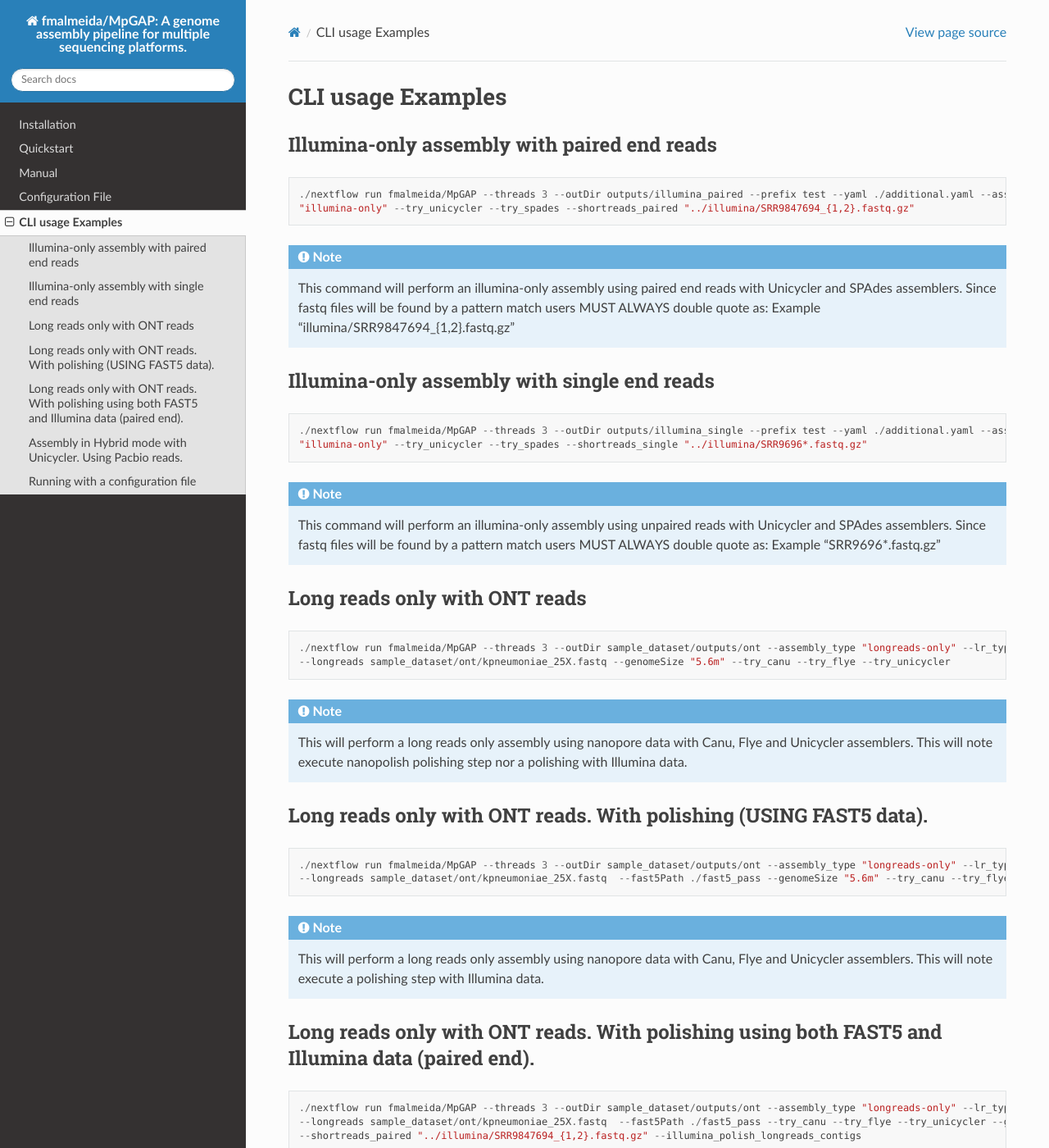
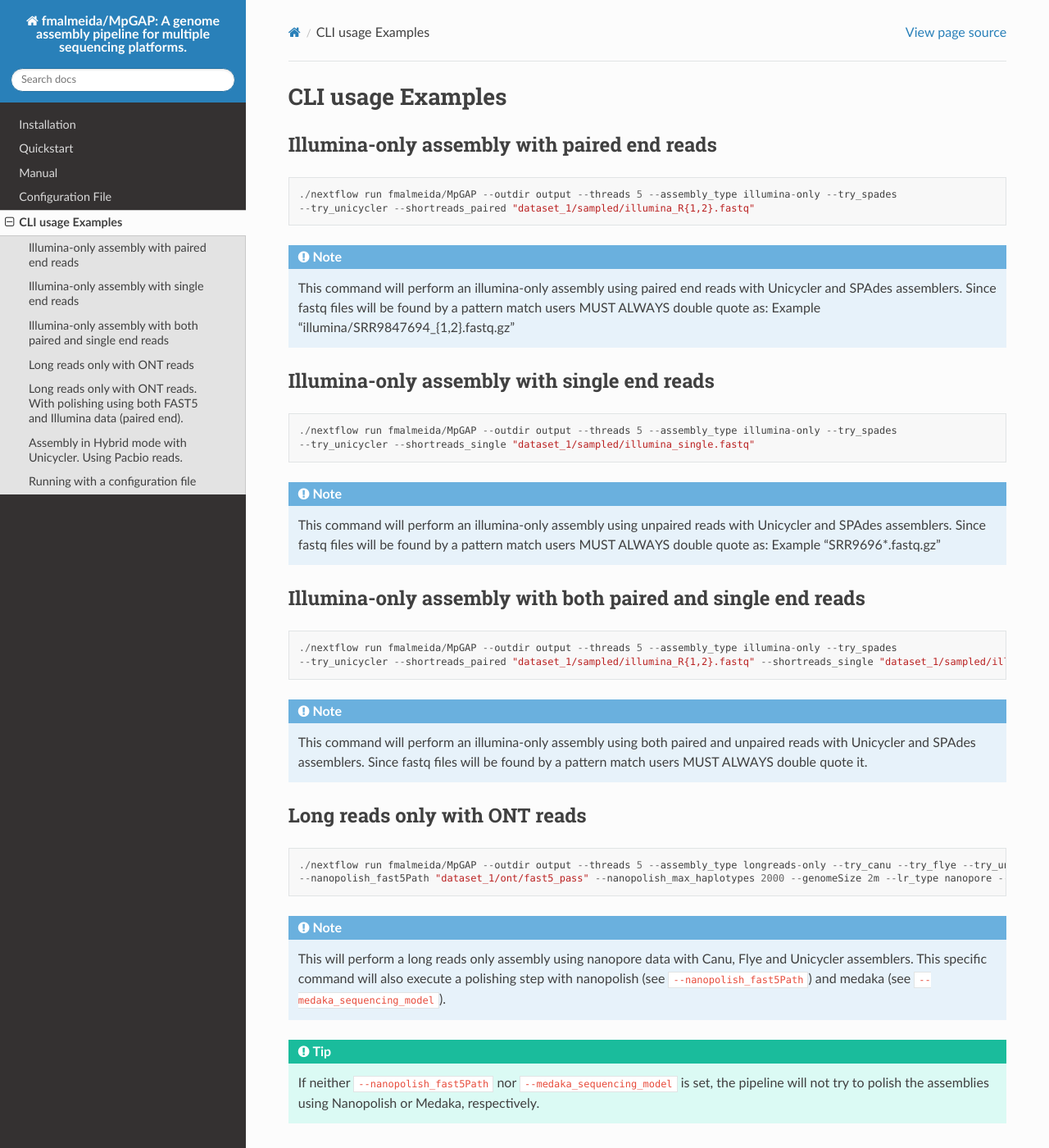
Before and after one commit to fmalmeida/MpGAP, a Sphinx documentation site: the page built from docs/examples.rst, in a window 1280 px wide and 1400 px high. Shown: the whole window at 82% size. Built offline with Sphinx 7.4.7 and the Read the Docs theme 2.0.0, drawn with Linux system fonts in a browser that asks for light colours.

Commit message:
Longreads only assembly added

```diff
--- a/docs/examples.rst
+++ b/docs/examples.rst
@@ -9,8 +9,8 @@ Illumina-only assembly with paired end reads
 
 ::
 
-   ./nextflow run fmalmeida/MpGAP --threads 3 --outDir outputs/illumina_paired --prefix test --yaml ./additional.yaml --assembly_type
-   "illumina-only" --try_unicycler --try_spades --shortreads_paired "../illumina/SRR9847694_{1,2}.fastq.gz"
+   ./nextflow run fmalmeida/MpGAP --outdir output --threads 5 --assembly_type illumina-only --try_spades
+   --try_unicycler --shortreads_paired "dataset_1/sampled/illumina_R{1,2}.fastq"
 
 .. note::
 
@@ -22,39 +22,43 @@ Illumina-only assembly with single end reads
 
 ::
 
-  ./nextflow run fmalmeida/MpGAP --threads 3 --outDir outputs/illumina_single --prefix test --yaml ./additional.yaml --assembly_type
-  "illumina-only" --try_unicycler --try_spades --shortreads_single "../illumina/SRR9696*.fastq.gz"
+  ./nextflow run fmalmeida/MpGAP --outdir output --threads 5 --assembly_type illumina-only --try_spades
+  --try_unicycler --shortreads_single "dataset_1/sampled/illumina_single.fastq"
 
 .. note::
 
   This command will perform an illumina-only assembly using unpaired reads with Unicycler and SPAdes assemblers.
   Since fastq files will be found by a pattern match users MUST ALWAYS double quote as: Example "SRR9696*.fastq.gz"
 
+Illumina-only assembly with both paired and single end reads
+============================================================
+
+::
+
+  ./nextflow run fmalmeida/MpGAP --outdir output --threads 5 --assembly_type illumina-only --try_spades
+  --try_unicycler --shortreads_paired "dataset_1/sampled/illumina_R{1,2}.fastq" --shortreads_single "dataset_1/sampled/illumina_single.fastq"
+
+.. note::
+
+  This command will perform an illumina-only assembly using both paired and unpaired reads with Unicycler and SPAdes assemblers.
+  Since fastq files will be found by a pattern match users MUST ALWAYS double quote it.
+
 Long reads only with ONT reads
 ==============================
 
 ::
 
-  ./nextflow run fmalmeida/MpGAP --threads 3 --outDir sample_dataset/outputs/ont --assembly_type "longreads-only" --lr_type nanopore
-  --longreads sample_dataset/ont/kpneumoniae_25X.fastq --genomeSize "5.6m" --try_canu --try_flye --try_unicycler
+  ./nextflow run fmalmeida/MpGAP --outdir output --threads 5 --assembly_type longreads-only --try_canu --try_flye --try_unicycler --medaka_sequencing_model r941_min_fast_g303
+  --nanopolish_fast5Path "dataset_1/ont/fast5_pass" --nanopolish_max_haplotypes 2000 --genomeSize 2m --lr_type nanopore --longreads "dataset_1/ont/ont_reads.fastq"
 
 .. note::
 
-  This will perform a long reads only assembly using nanopore data with Canu, Flye and Unicycler assemblers. This will note execute nanopolish
-  polishing step nor a polishing with Illumina data.
+  This will perform a long reads only assembly using nanopore data with Canu, Flye and Unicycler assemblers. This specific command will also execute a polishing step with
+  nanopolish (see ``--nanopolish_fast5Path``) and medaka (see ``--medaka_sequencing_model``).
 
-Long reads only with ONT reads. With polishing (USING FAST5 data).
-==================================================================
+.. tip::
 
-::
-
-  ./nextflow run fmalmeida/MpGAP --threads 3 --outDir sample_dataset/outputs/ont --assembly_type "longreads-only" --lr_type nanopore
-  --longreads sample_dataset/ont/kpneumoniae_25X.fastq  --fast5Path ./fast5_pass --genomeSize "5.6m" --try_canu --try_flye --try_unicycler
-
-.. note::
-
-  This will perform a long reads only assembly using nanopore data with Canu, Flye and Unicycler assemblers. This will note execute a
-  polishing step with Illumina data.
+  If neither ``--nanopolish_fast5Path`` nor ``--medaka_sequencing_model`` is set, the pipeline will not try to polish the assemblies using Nanopolish or Medaka, respectively.
 
 Long reads only with ONT reads. With polishing using both FAST5 and Illumina data (paired end).
 ===============================================================================================
--- a/docs/manual.rst
+++ b/docs/manual.rst
@@ -8,7 +8,8 @@ Input
 =====
 
     * path to fastq files containing sequencing reads (Illumina, Nanopore or Pacbio)
-    * path to Pacbio .bam or .h5 files containing raw data
+    * path to Pacbio subreads.bam file containing raw data
+    * path to Nanopore FAST5 files containing raw data
 
 .. note::
 
@@ -16,10 +17,14 @@ Input
    When setting the parameters, please **always** give full path to a hard file,
    not to a link. This will prevent file access fail.
 
+.. note::
+
+   Remember to **always** write input paths inside double quotes.
+
 .. tip::
 
-  Hybrid assemblies can be achieved with Unicycler hybrid mode, by giving long and
-  short reads or, by polishing an long reads only assembly. For this, users will have
+  Hybrid assemblies can be achieved with Unicycler|SPAdes hybrid mode, by giving long and
+  short reads or, by polishing a long reads only assembly. For the latter, users will have
   to set ``assembly_type = 'longreads-only'``, set path to Illumina reads and use the
   ``illumina_polish_longreads_contigs`` parameter.
 
@@ -39,7 +44,7 @@ Usage example
      - Default value
      - Description
 
-   * - ``--outDir``
+   * - ``--outdir``
      - Y
      - output
      - Name of directory to store output values
@@ -62,7 +67,7 @@ Usage example
    * - ``--canu_additional_parameters``
      - N
      - NA
-     - If user wants Canu additional parameters
+     - Passes additional parameters for Canu assembler. E.g. 'correctedErrorRate=0.075 corOutCoverage=200'. Must be given as shown in Canu's manual.
 
    * - ``--try_unicycler``
      - N
@@ -72,7 +77,7 @@ Usage example
    * - ``--unicycler_additional_parameters``
      - N
      - NA
-     - If user wants Unicycler additional parameters
+     - Passes additional parameters for Unicycler assembler. E.g. '--mode conservative --no_correct'. Must be given as shown in Unicycler's manual.
 
    * - ``--try_flye``
      - N
@@ -82,7 +87,7 @@ Usage example
    * - ``--flye_additional_parameters``
      - N
      - NA
-     - If user wants Flye additional parameters
+     - Passes additional parameters for Flye assembler. E.g. '--meta --iterations 4'. Must be given as shown in Flye's manual.
 
    * - ``--try_spades``
      - N
@@ -92,47 +97,53 @@ Usage example
    * - ``--spades_additional_parameters``
      - N
      - NA
-     - If user wants SPAdes additional parameters
+     - Passes additional parameters for SPAdes assembler. E.g. '--meta --plasmids'. Must be given as shown in Spades' manual.
 
    * - ``--shortreads_paired``
-     - (if assembly mode is hybrid or illumina-only)
+     - Y (for hybrid and illumina-only modes)
      - NA
-     - Path to Illumina paired end reads
+     - Path to Illumina paired end reads. E.g. "read_pair_{1,2}.fastq".
 
    * - ``--shortreads_single``
-     - (if assembly mode is hybrid or illumina-only)
+     - Y (for hybrid and illumina-only modes)
      - NA
-     - Path to Illumina unpaired reads
+     - Path to Illumina single end reads. E.g. "reads\*.fastq".
 
    * - ``--longreads``
-     - (if assembly mode is hybrid or longreads-only)
+     - Y (for hybrid and longreads-only modes)
      - NA
-     - Path to long reads file
+     - Path to longreads in FASTA or FASTQ formats.
+
+   * - ``--lr_type``
+     - Y (for hybrid and longreads-only modes)
+     - nanopore
+     - Tells whether input longreads are: pacbio or nanopore.
 
    * - ``--medaka_sequencing_model``
-     - (if user wants to polish longreads-only assembly with Medaka)
+     - N
      - NA
-     - Selects ONT sequencing model for Medaka Polish step
-
-   * - ``--lr_type``
-     - (if assembly mode is hybrid or longreads-only)
-     - nanopore
-     - Tells whether input longreads are: pacbio or nanopore
+     - Used to polish a longreads-only assembly with Medaka. It selects a Medaka ONT sequencing model for polishing.
 
    * - ``--nanopolish_fast5Path``
-     - (if user wants to polish longreads-only assembly with Nanopolish)
+     - N
      - NA
-     - Sets path to dir containing FAST5 data for nanopolish step
+     - Used to polish a longreads-only assembly with Nanopolish. It sets path to the directory containing all the FAST5 files containing the raw data.
+
+   * - ``--nanopolish_max_haplotypes``
+     - N
+     - 1000
+     - It sets the max number of haplotypes to be considered by Nanopolish. Sometimes the pipeline may crash because to much variation was found exceeding the limit.
 
    * - ``--pacbio_all_bam_path``
      - N
      - NA
-     - Sets path to Pacbio .bam subreads file (files .bai mus be in the same directory)
+     - Path to all subreads.bam files for the given reads. Whenever set, the pipeline will execute a polishing step with VarianCaller through arrow.
+     Arrow is supported for PacBio Sequel data and RS data with the P6-C4 chemistry.
 
    * - ``--genomeSize``
-     - (If ``--try_canu`` or ``--try_flye``)
+     - Y (for Canu and Flye assemblers)
      - NA
-     - Sets expected genome size
+     - Sets expected genome size. E.g. 5.6m; 1.2g.
 
    * - ``--illumina_polish_longreads_contigs``
      - N
@@ -141,7 +152,7 @@ Usage example
      the hybrid mode of Unicycler and SPAdes are executed. If used, users must remember to select which assemblers
      to use for a long reads only assembly first: ``--try_unicycler``, ``--try_canu`` or ``--try_flye``.
 
-All this parameters are configurable through a configuration file. We encourage users to use the configuration
+All these parameters are configurable through a configuration file. We encourage users to use the configuration
 file since it will keep your execution cleaner and more readable. See a :ref:`config` example.
 
 Examples
```
Also changed, not shown: additional_parameters.yaml (deleted, +0 -114 lines), 11 other files.
